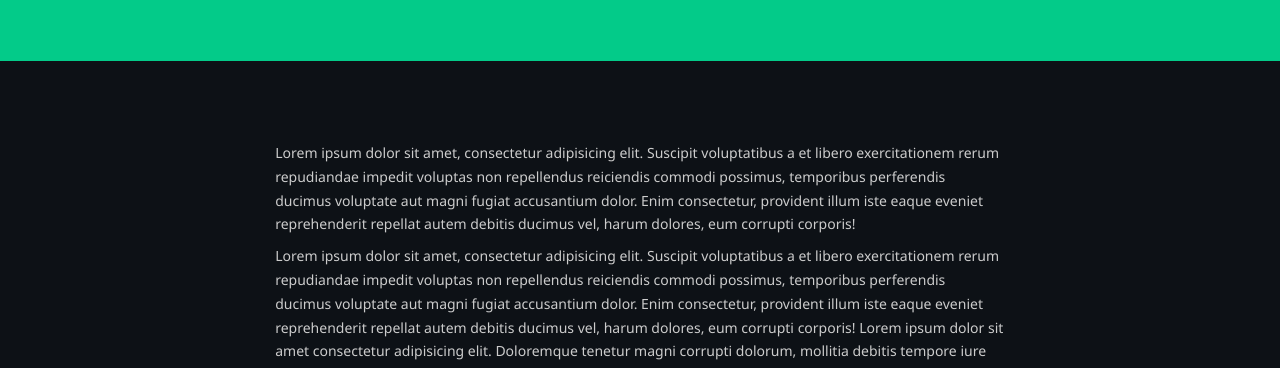
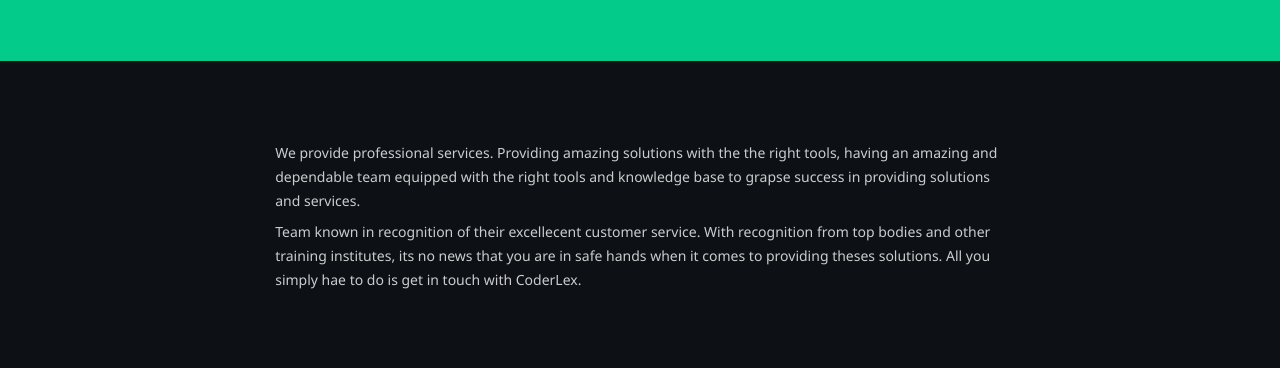
Before and after one commit to michael-salam/coderlex, a website: page about.html in a window 1280 px wide. Shown: the part 252-620 px from the top of the page. Drawn offline with Linux system fonts and the light colour scheme.

Commit message:
Update about.html

```diff
--- a/about.html
+++ b/about.html
@@ -91,23 +91,16 @@
 
     <section class="about-section section">
       <p class="copy">
-        Lorem ipsum dolor sit amet, consectetur adipisicing elit. Suscipit
-        voluptatibus a et libero exercitationem rerum repudiandae impedit
-        voluptas non repellendus reiciendis commodi possimus, temporibus
-        perferendis ducimus voluptate aut magni fugiat accusantium dolor. Enim
-        consectetur, provident illum iste eaque eveniet reprehenderit repellat
-        autem debitis ducimus vel, harum dolores, eum corrupti corporis!
+        We provide professional services. Providing amazing solutions with the
+        the right tools, having an amazing and dependable team equipped with the
+        right tools and knowledge base to grapse success in providing solutions
+        and services.
       </p>
       <p class="copy">
-        Lorem ipsum dolor sit amet, consectetur adipisicing elit. Suscipit
-        voluptatibus a et libero exercitationem rerum repudiandae impedit
-        voluptas non repellendus reiciendis commodi possimus, temporibus
-        perferendis ducimus voluptate aut magni fugiat accusantium dolor. Enim
-        consectetur, provident illum iste eaque eveniet reprehenderit repellat
-        autem debitis ducimus vel, harum dolores, eum corrupti corporis! Lorem
-        ipsum dolor sit amet consectetur adipisicing elit. Doloremque tenetur
-        magni corrupti dolorum, mollitia debitis tempore iure voluptatem at
-        ipsa.
+        Team known in recognition of their excellecent customer service. With
+        recognition from top bodies and other training institutes, its no news
+        that you are in safe hands when it comes to providing theses solutions.
+        All you simply hae to do is get in touch with CoderLex.
       </p>
     </section>
 
```
